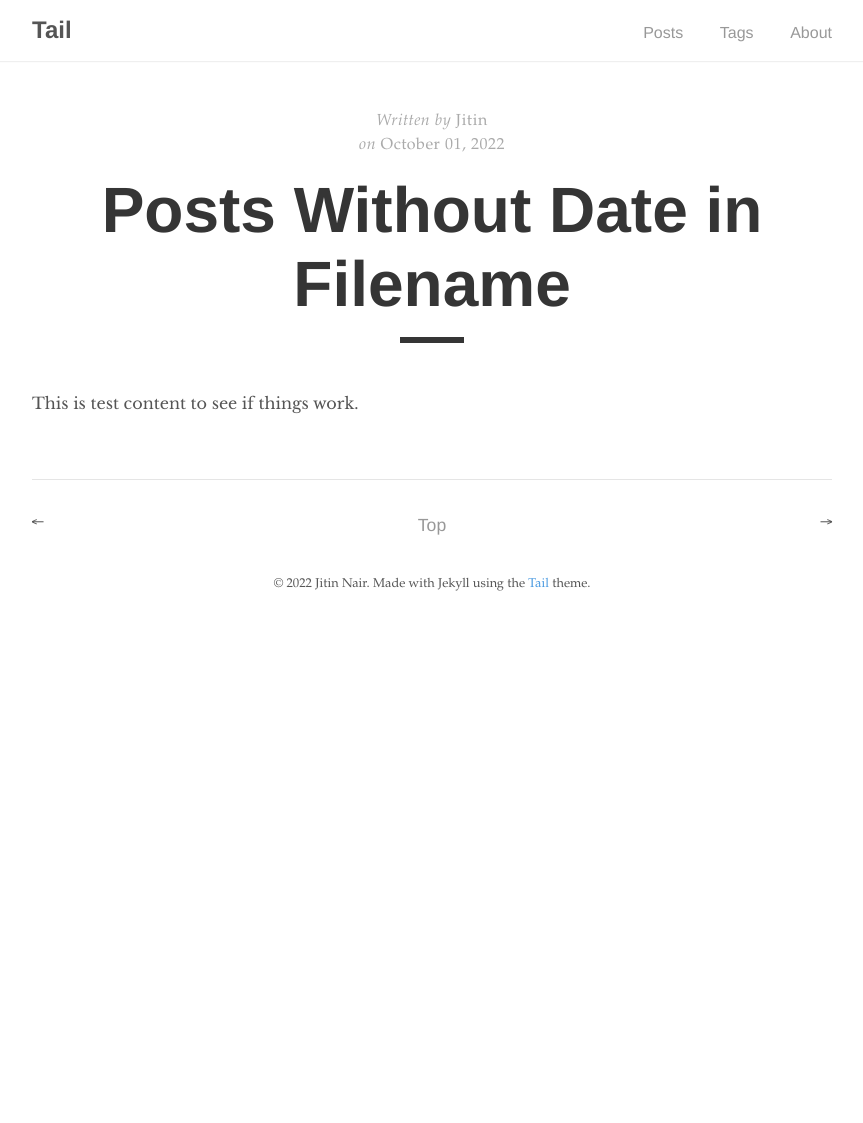
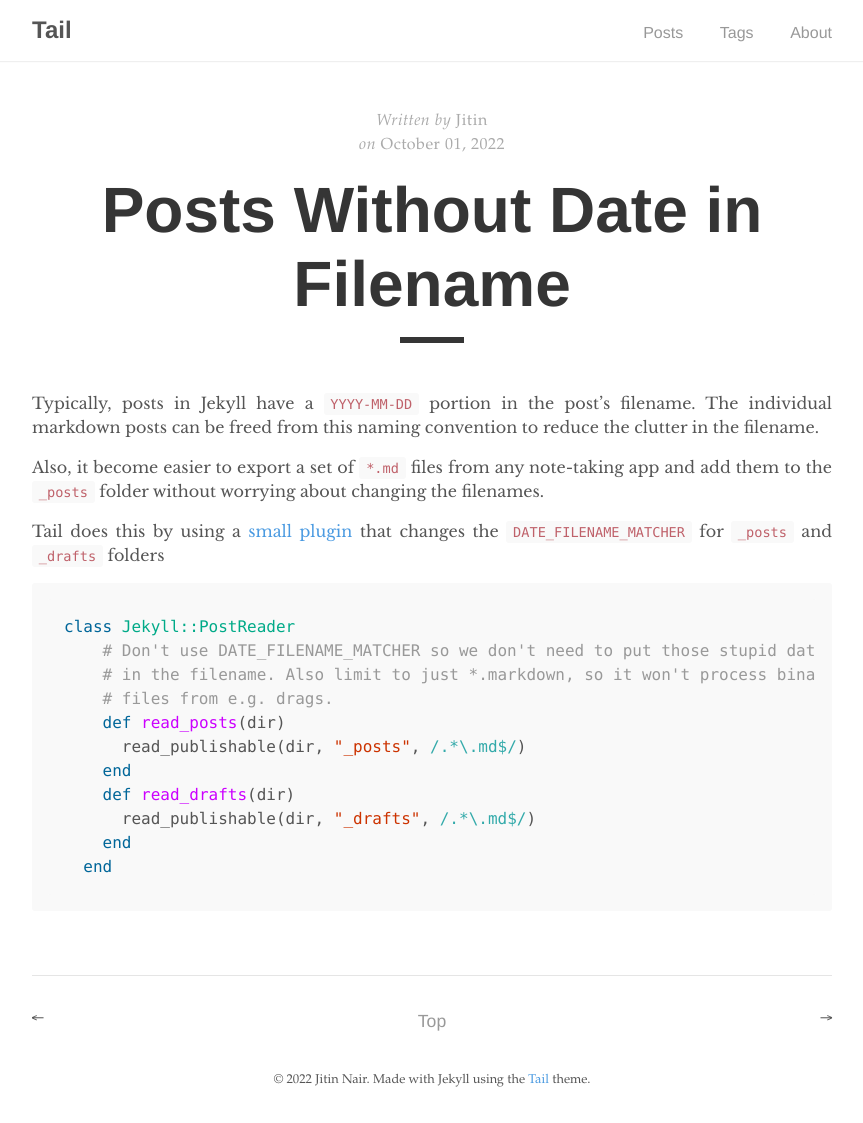
Before and after one commit to jitinnair1/tail, a Jekyll site: the page built from _posts/posts-without-filename.md, in a window 1280 px wide. Shown: the whole page, without its empty margins (208-1071 px from the left). Built offline with Jekyll 4.4.1, drawn with Linux system fonts in a browser that asks for light colours; before the commit the page ends 900 px from its top, so only the background shows below that.

Commit message:
new posts

````diff
--- a/_posts/posts-without-filename.md
+++ b/_posts/posts-without-filename.md
@@ -4,9 +4,29 @@ date: 1st Oct 2022
 layout: post
 author: "Jitin"
 comments: false
-tags: Tail
+tags: New
 excerpt_separator: <!--more-->
-hidden: true
+hidden: false
 ---
 
-This is test content to see if things work.
+Typically, posts in Jekyll have a `YYYY-MM-DD` portion in the post’s filename. The individual markdown posts can be freed from this naming convention to reduce the clutter in the filename.
+
+<!--more-->
+
+Also, it become easier to export a set of `*.md` files from any note-taking app and add them to the `_posts` folder without worrying about changing the filenames.
+
+Tail does this by using a [small plugin](https://stackoverflow.com/a/68287682/9523246) that changes the `DATE_FILENAME_MATCHER` for `_posts` and `_drafts` folders
+
+```ruby
+class Jekyll::PostReader
+    # Don't use DATE_FILENAME_MATCHER so we don't need to put those stupid dates
+    # in the filename. Also limit to just *.markdown, so it won't process binary
+    # files from e.g. drags.
+    def read_posts(dir)
+      read_publishable(dir, "_posts", /.*\.md$/)
+    end
+    def read_drafts(dir)
+      read_publishable(dir, "_drafts", /.*\.md$/)
+    end
+  end
+```
````
Also changed, not shown: _posts/posts-without-date.md (added, +31 -0 lines).
